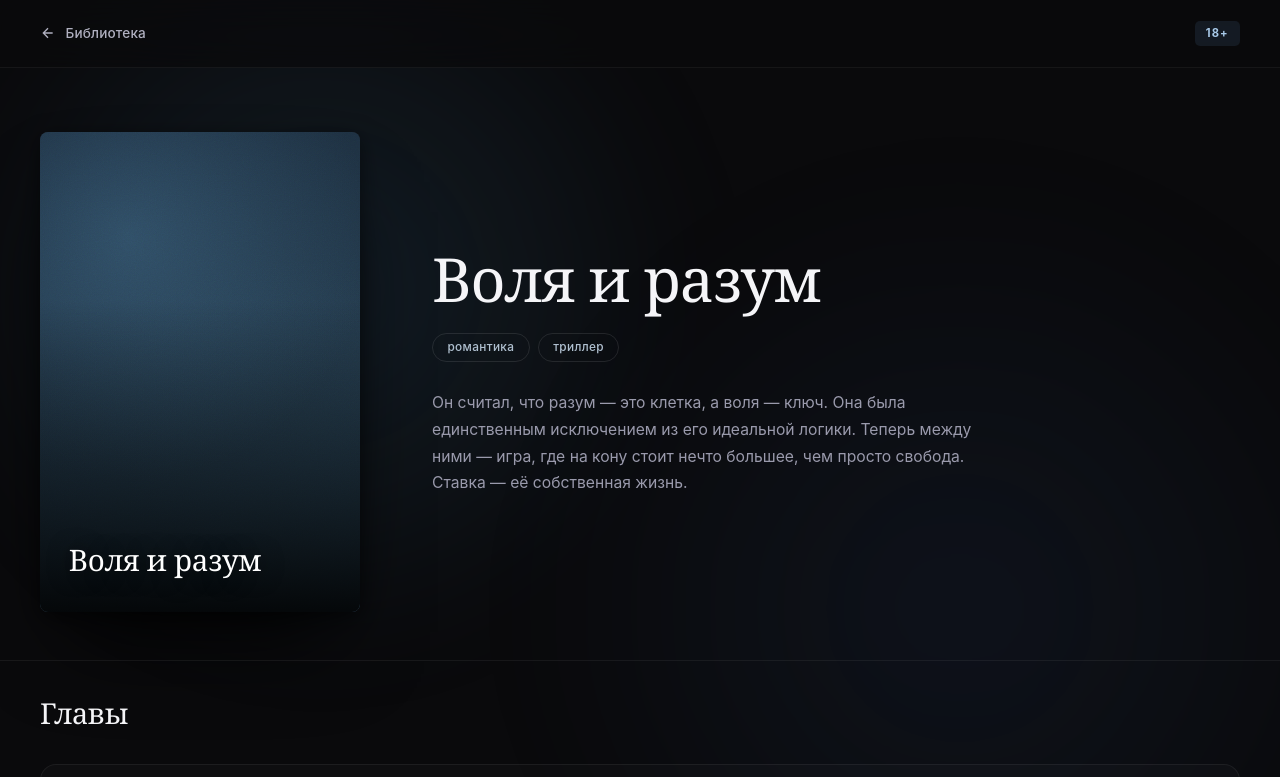
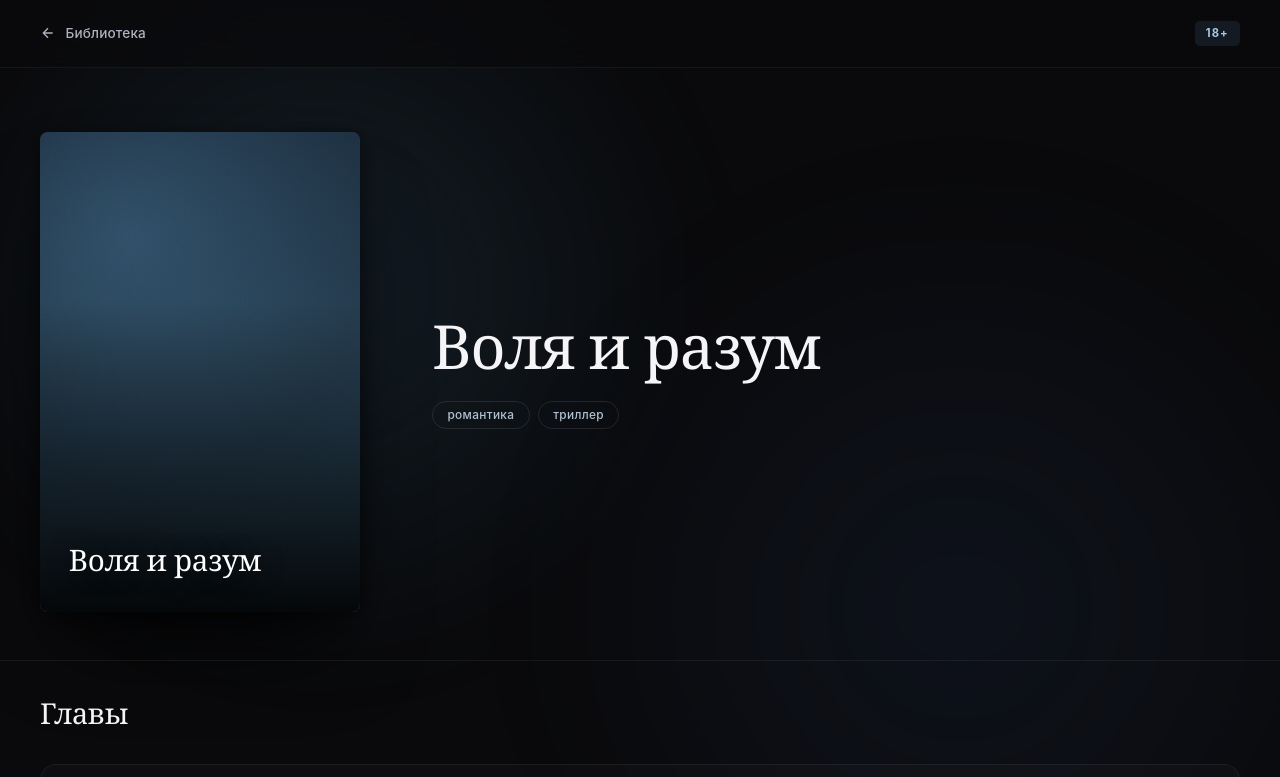
Before and after one commit to Sara-Lisa-maker/Library, a plain HTML site: page Volya_i_razum.html in a window 1280 px wide. Shown: the top 777 px of the page. Drawn offline with Linux system fonts and the light colour scheme.

Commit message:
Update Volya_i_razum.html

```diff
--- a/Volya_i_razum.html
+++ b/Volya_i_razum.html
@@ -169,7 +169,6 @@
     display:flex;
     gap:0.5rem;
     flex-wrap:wrap;
-    margin-bottom:1.8rem;
   }
   .genre-pill{
     font-size:0.74rem;
@@ -179,14 +178,6 @@
     border:1px solid rgba(255,255,255,0.1);
     border-radius:100px;
     letter-spacing:0.03em;
-  }
-
-  .novel-desc{
-    font-size:0.98rem;
-    line-height:1.7;
-    color:#9a9aac;
-    max-width:560px;
-    font-weight:380;
   }
 
   .chapters-section{
@@ -260,7 +251,6 @@
     .novel-cover{max-width:280px;margin:0 auto;width:100%}
     .novel-info h1{font-size:2.2rem;text-align:center}
     .novel-genres{justify-content:center}
-    .novel-desc{text-align:center;margin:0 auto}
     .chapters-section{padding:1.5rem 1.5rem 4rem}
     .chapters-head h2{font-size:1.5rem}
   }
@@ -300,7 +290,6 @@
       <span class="genre-pill">романтика</span>
       <span class="genre-pill">триллер</span>
     </div>
-    <p class="novel-desc">Он считал, что разум — это клетка, а воля — ключ. Она была единственным исключением из его идеальной логики. Теперь между ними — игра, где на кону стоит нечто большее, чем просто свобода. Ставка — её собственная жизнь.</p>
   </div>
 </section>
 
```
